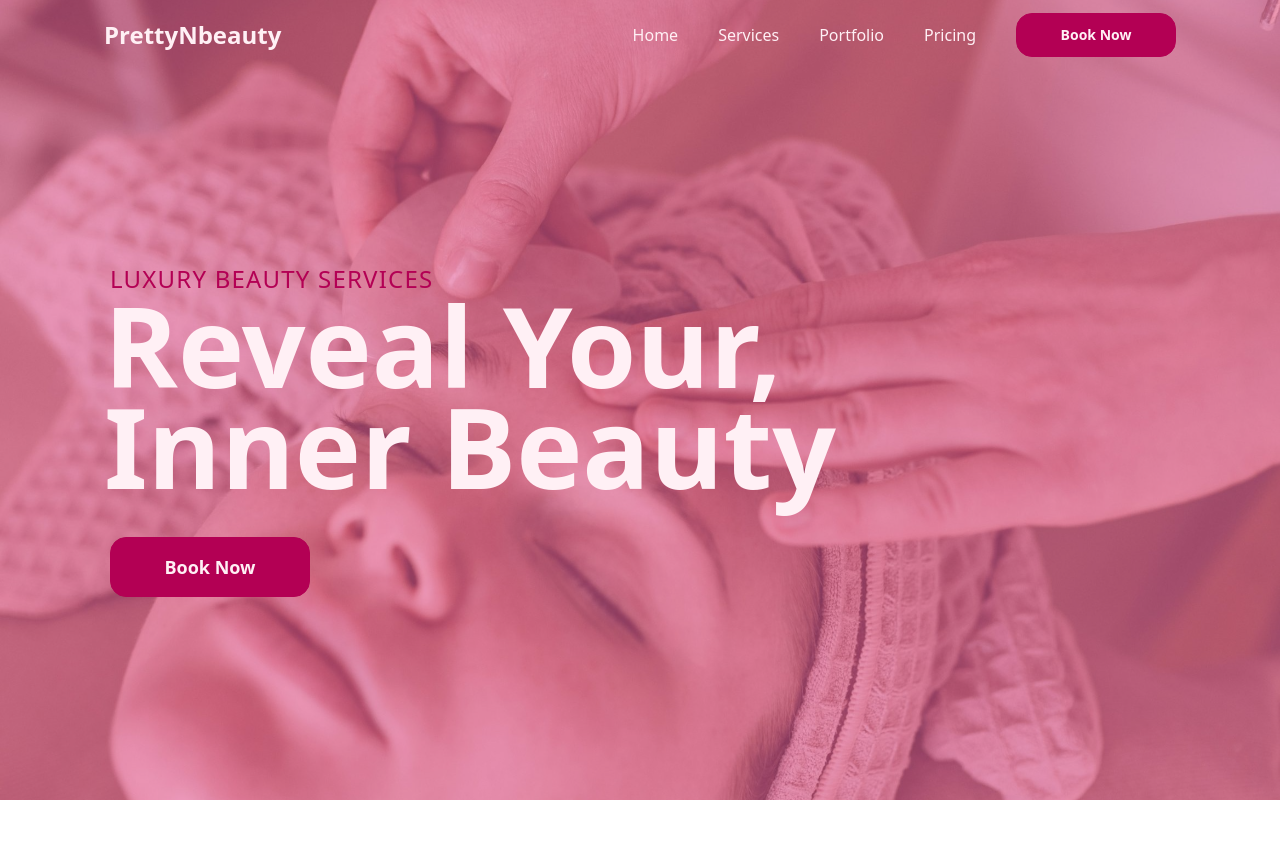
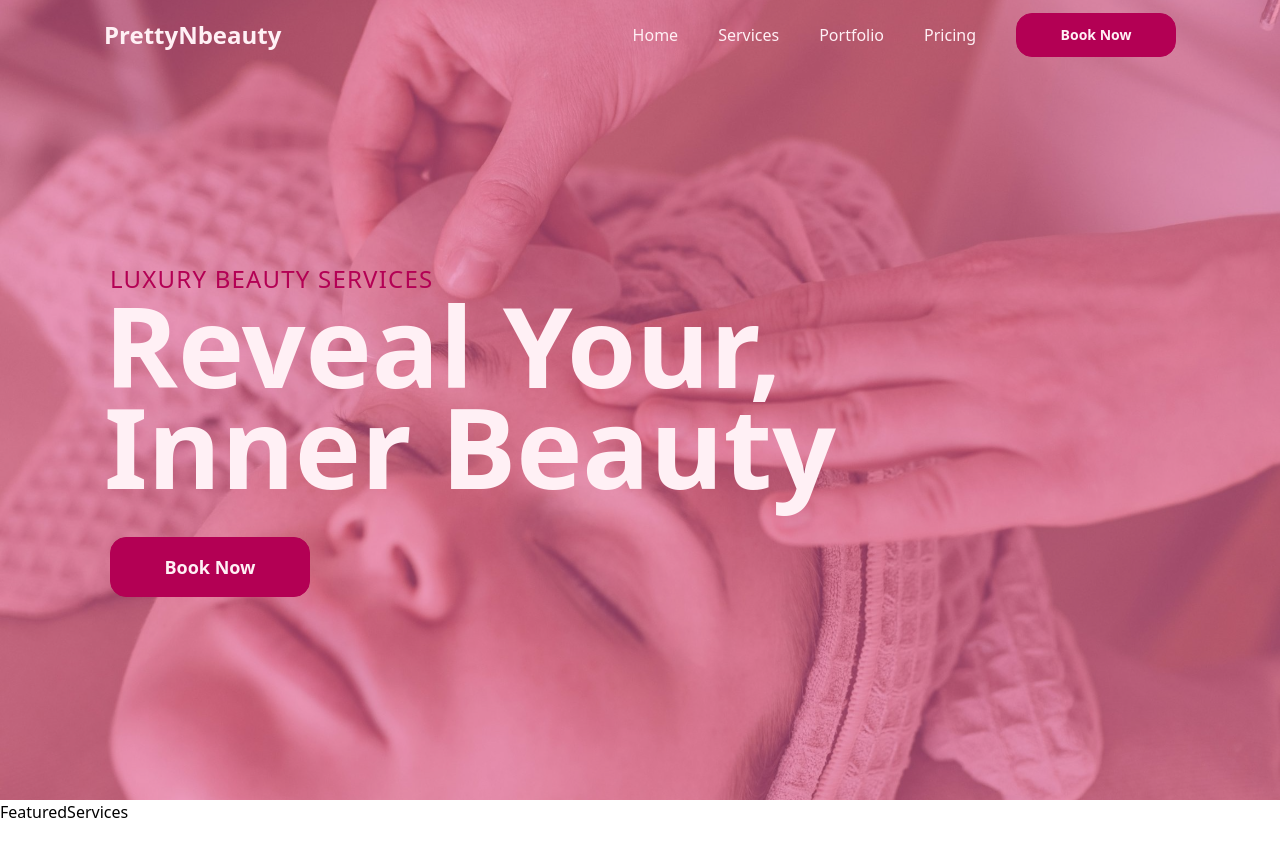
Before and after one commit to ArpanSankesh/Glamora, a React (Vite) app: page / in a window 1280 px wide. Shown: the top 856 px of the page. After the commit the page ends 824 px from the top, so only its background shows below. Built offline with nearby package versions, Linux system fonts and the light colour scheme.

Commit message:
UI : Featured Services Section"

```diff
--- a/src/App.jsx
+++ b/src/App.jsx
@@ -1,13 +1,14 @@
 import React from 'react'
 import NavBar from './Components/NavBar'
 import Hero from './Components/Hero'
+import FeaturedServices from './Components/FeaturedServices'
 
 const App = () => {
   return (
     <>
       <NavBar />
       <Hero />
-      <div className='w-full h-screen opacity-50'></div>
+      <FeaturedServices />
     </>
   )
 }
--- a/src/Components/FeaturedServices.jsx
+++ b/src/Components/FeaturedServices.jsx
@@ -0,0 +1,9 @@
+import React from 'react'
+
+const FeaturedServices = () => {
+  return (
+    <div>FeaturedServices</div>
+  )
+}
+
+export default FeaturedServices
```
